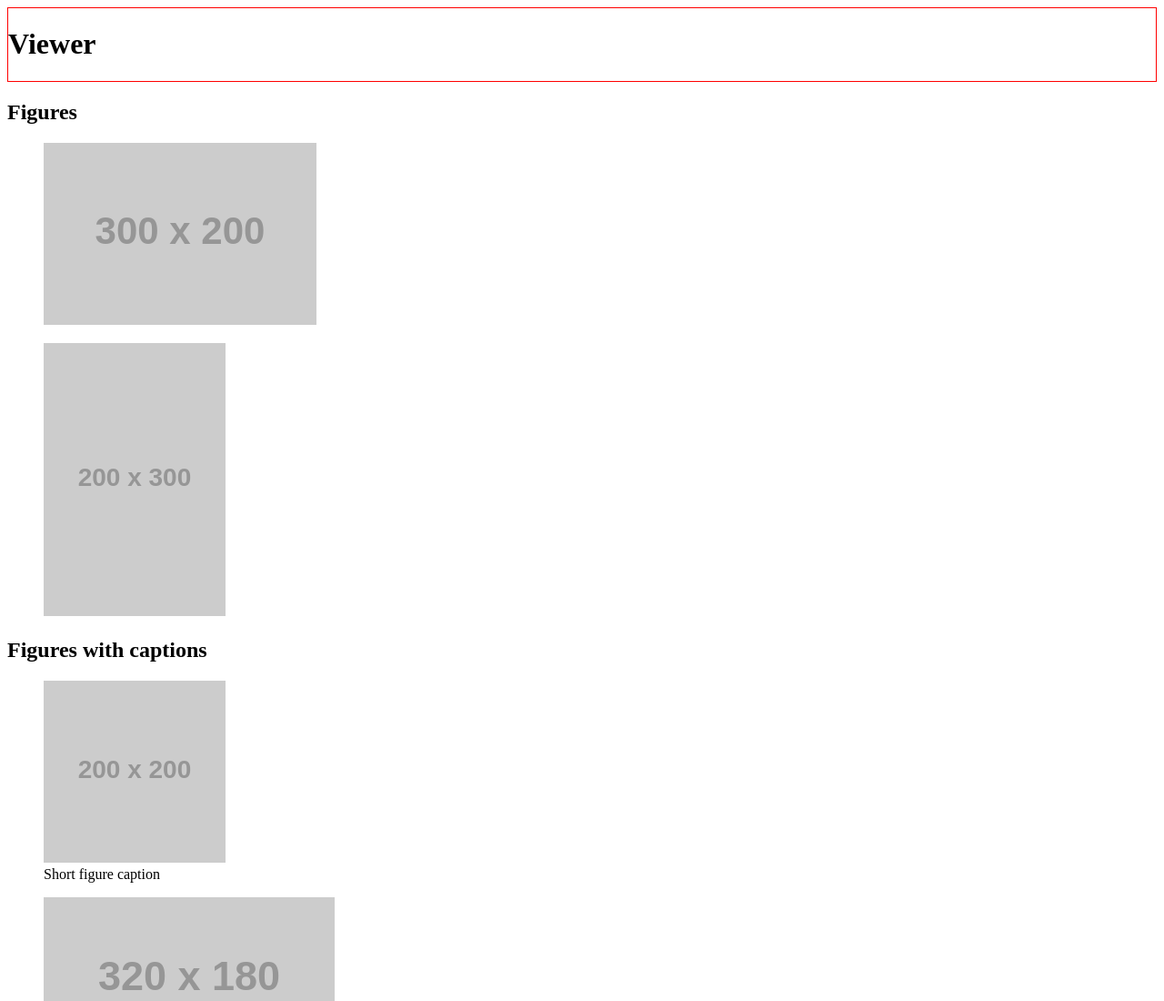
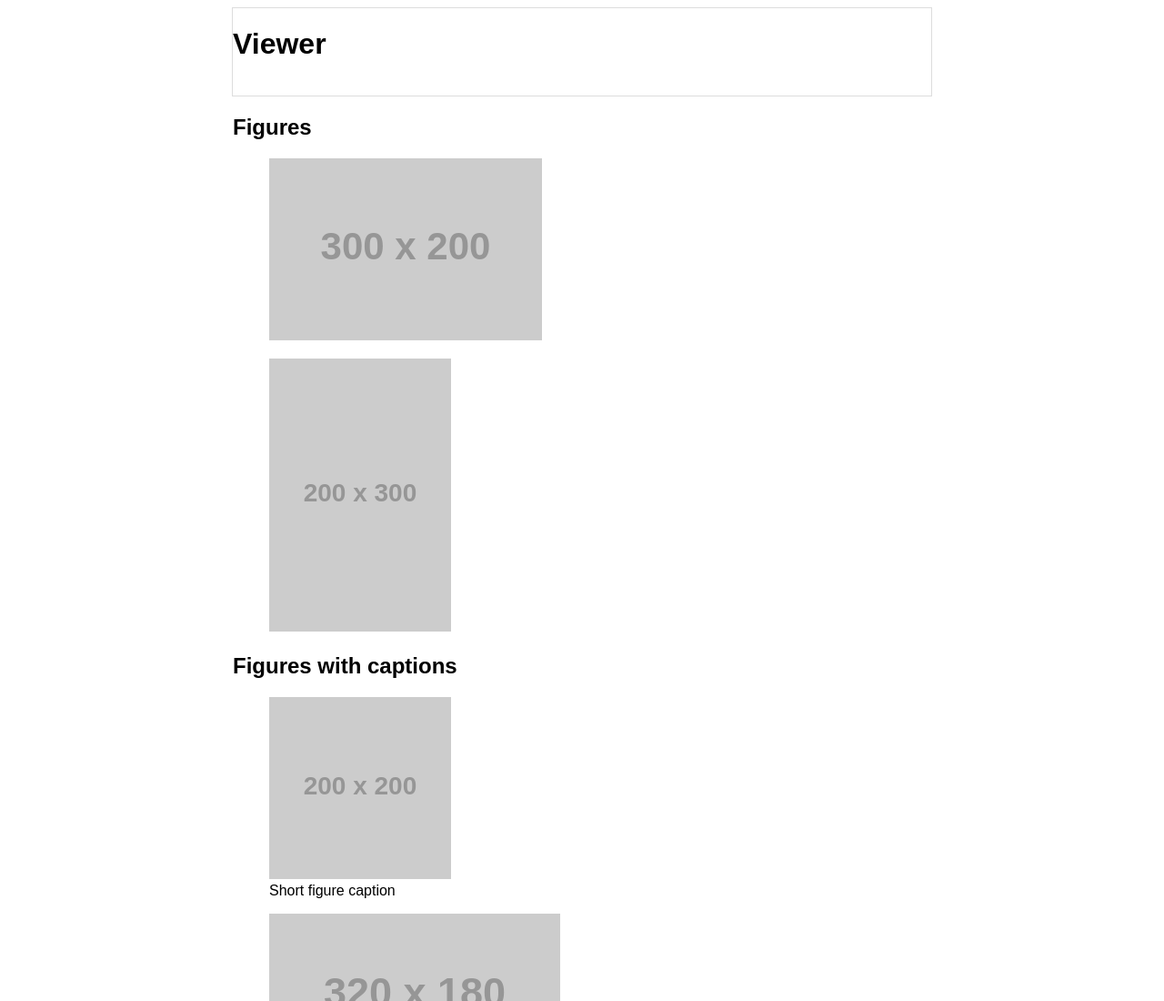
Before and after one commit to takty/nacss-image-box, a website: page docs/index.html in a window 1280 px wide. Shown: the top 1100 px of the page at 91% size. Drawn offline with Linux system fonts and the light colour scheme; placeholder pictures from the web are drawn by us.

Commit message:
Update doc styles

```diff
--- a/docs/index.html
+++ b/docs/index.html
@@ -4,9 +4,9 @@
 <meta charset="utf-8">
 <title>nacss-viewer</title>
 <meta name="viewport" content="width=device-width, initial-scale=1">
-<link rel="stylesheet" href="css/viewer.min.css?v143404t">
-<link rel="stylesheet" href="css/style.min.css?v143404t">
-<script src="js/viewer.min.js"></script>
+<link rel="stylesheet" href="css/viewer.min.css?v220938t">
+<link rel="stylesheet" href="css/style.min.css?v220938t">
+<script src="js/viewer.min.js?v220938t"></script>
 <script>
 document.addEventListener('DOMContentLoaded', () => {
 	const as = document.querySelectorAll('a');
@@ -16,7 +16,7 @@ document.addEventListener('DOMContentLoaded', () => {
 </head>
 
 <body>
-	<header role="banner" data-nc-fixed-header style="position: sticky; top: 0; border: 1px solid red;">
+	<header role="banner">
 		<h1>Viewer</h1>
 	</header>
 
--- a/docs/style.scss
+++ b/docs/style.scss
@@ -0,0 +1,23 @@
+html {
+	scroll-behavior   : smooth;
+	scroll-padding-top: 8rem;
+
+	font-family: sans-serif;
+}
+
+header,
+main {
+	margin-inline: auto;
+	width : min(calc(100% - 2vw), 48rem);
+}
+
+header {
+	position: sticky;
+	top     : 0;
+	z-index : 1;
+	height  : 6rem;
+
+	border          : 1px solid #ddd;
+	background-color: rgba(#fff, 0.5);
+	backdrop-filter : blur(4px);
+}
```
Also changed, not shown: docs/css/style.min.css, 1 other file.
